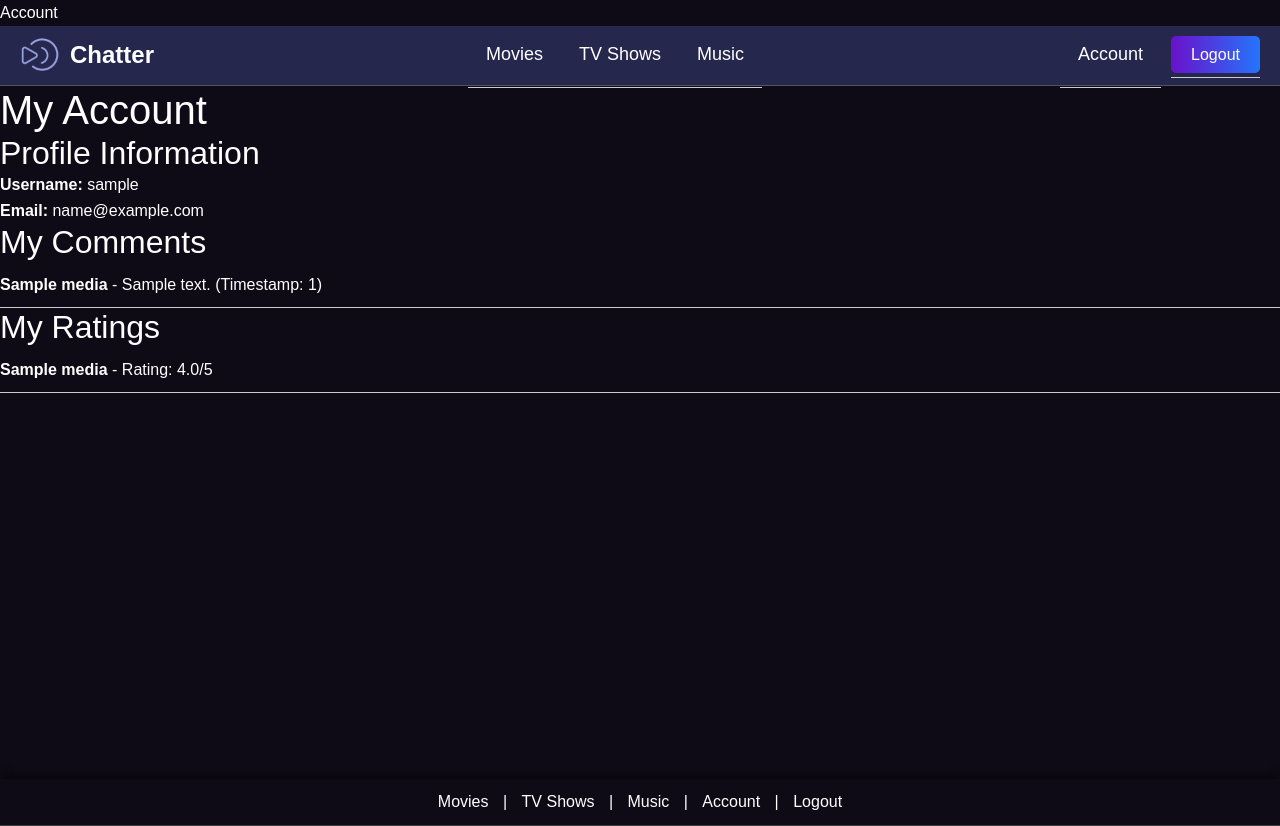
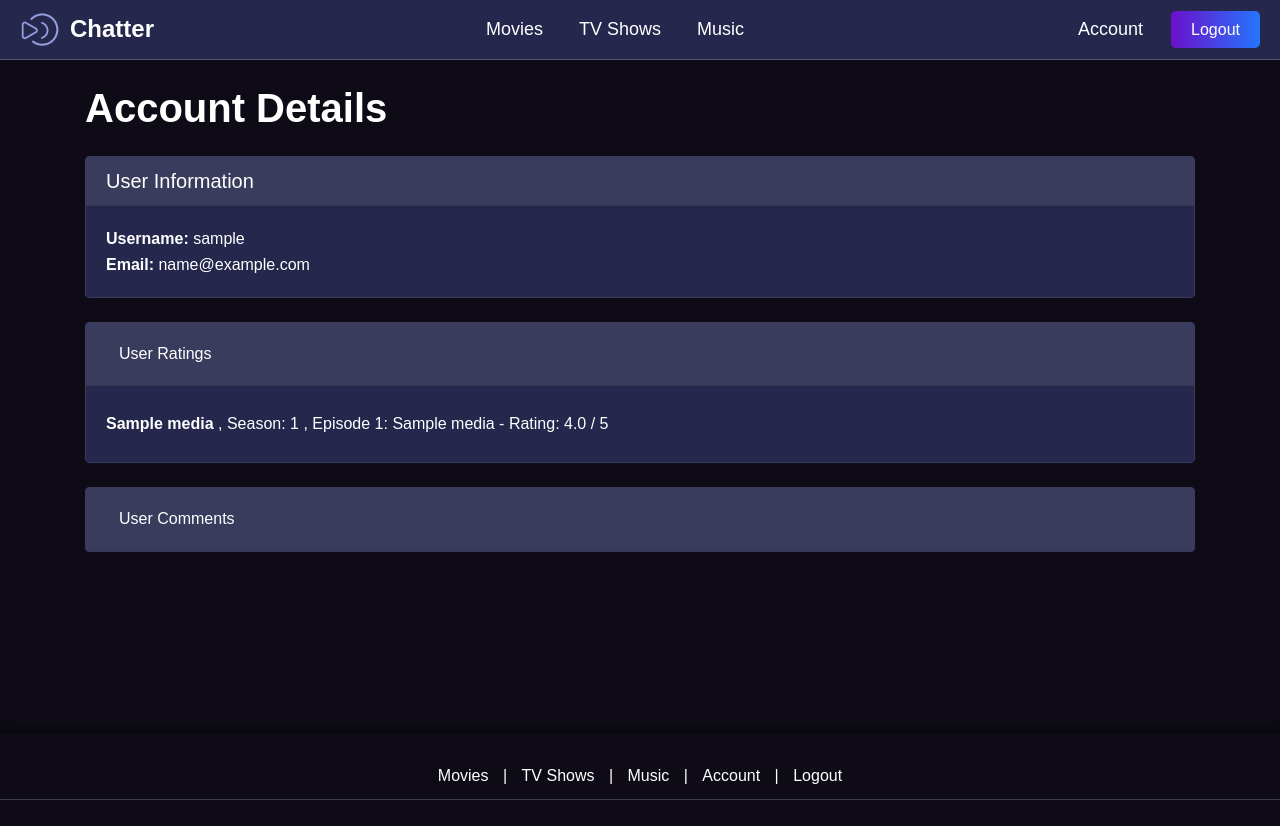
Before and after one commit to DafneArreola/Chatter-React, a Flask app: page /account in a window 1280 px wide. After the commit the page ends 800 px from the top, so only its background shows below. Run offline with Flask 3, Linux system fonts and the light colour scheme; the visitor is signed in with stand-in values (Sample User, id 1); tables that the repository leaves empty hold one stand-in row (values such as "Sample post"); some libraries are stand-ins or nearby versions.

Commit message:
fixed account page

```diff
--- a/backend/routes.py
+++ b/backend/routes.py
@@ -7,10 +7,13 @@ from backend.search_form import SearchForm
 from werkzeug.security import generate_password_hash, check_password_hash
 from backend.models import User, Comment, Rating, Media
 from backend.tv_show_api import get_popular_tv_shows_for_carousel, get_tv_show_details, fetch_show_details, fetch_episode_details, search_tv_shows, get_popular_tv_shows, fetch_season_episodes, fetch_show_poster, fetch_shows
+from datetime import timedelta
 import json
 
 
 main = Blueprint('main', __name__)
+
+
 
 @main.route('/')
 def home():
@@ -366,12 +369,32 @@ def submit_comment():
 
 @main.route('/account')
 def account():
-    if 'user_id' not in session:
-        return redirect(url_for('main.login'))
+    user_id = session.get('user_id')  # Get the logged-in user's ID from the session
 
-    user_id = session['user_id']
-    user = db.session.query(User).filter(User.id == user_id).first()
-    comments = db.session.query(Comment).filter(Comment.user_id == user_id).all()
-    ratings = db.session.query(Rating).filter(Rating.user_id == user_id).all()
+    # Fetch user details
+    user = User.query.get(user_id)
+    # unique_id = '629DixmZGHc7ILtEntuiWE'
+    ratings = Rating.query.filter_by(user_id=user_id).all()
+    comments = Comment.query.filter_by(user_id=user_id).all()
+    # media = Media.query.filter_by(id=unique_id).all()
 
-    return render_template('account.html', user=user, comments=comments, ratings=ratings)
+    # print(ratings)
+    # print(comments)
+    # print(((ratings[8]).media_id))
+    # print(media)
+    # # Fetch media titles for ratings
+    # ratings_with_titles = [(rating, Media.query.get(rating.media_id).title) for rating in ratings]
+
+    # # Fetch media titles for comments
+    # comments_with_titles = [(comment, Media.query.get(comment.media_id).title) for comment in comments]
+    # print(ratings_with_titles)
+    # print(comments_with_titles)
+    return render_template('account.html', user=user, ratings=ratings, comments=comments)
+
+
+@main.record_once
+def register_template_filters(state):
+    app = state.app
+    @app.template_filter('timestamp_to_hms')
+    def timestamp_to_hms_filter(seconds):
+        return str(timedelta(seconds=seconds))
--- a/frontend/static/css/account.css
+++ b/frontend/static/css/account.css
@@ -1,15 +1,74 @@
-/* frontend/static/css/account.css */
+/* account.css */
+
+.container {
+    margin-top: 20px;
+}
 
 h1, h2 {
-    font-family: Arial, sans-serif;
+    font-weight: bold;
 }
 
-ul {
+.user-info {
+    background-color: #25274D;
+    padding: 20px;
+    border-radius: 5px;
+}
+
+.user-ratings, .user-comments {
+    margin-top: 20px;
+}
+
+.table {
+    margin-top: 10px;
+}
+
+.table th, .table td {
+    vertical-align: middle;
+}
+
+/* Style for the collapsible card component */
+.card {
+    background-color: #25274D; /* background for the card */
+    color: #fff; /* White text color */
+    border: 1px solid #3a3c5e; /* Slightly lighter border color */
+}
+
+.card-header {
+    background-color: #3a3c5e; /* Slightly lighter gray for the header */
+}
+
+.card-header button{
+    color: #fff; /* White text color on hover and focus */
+    text-decoration: none; /* Remove underline on hover */
+}
+
+/* Ensure the button text remains white on hover */
+.card-header button:hover,
+.card-header button:focus {
+    color: #fff; /* White text color on hover and focus */
+    text-decoration: underline; /* Remove underline on hover */
+}
+
+.card-body {
+    background-color: #25274D; /*background for the body */
+    color: #fff; /* White text color */
+}
+
+.card-body ul {
     list-style-type: none;
     padding: 0;
 }
 
-li {
-    padding: 10px 0;
-    border-bottom: 1px solid #ccc;
+.card-body ul li {
+    margin: 5px 0;
 }
+
+.card-body a {
+    color: #fff; /* White text color for links */
+    text-decoration: none; /* Remove underline from links */
+}
+
+.card-body a:hover {
+    text-decoration: underline; /* Underline on hover for better UX */
+    background-color:#fff
+}
--- a/frontend/templates/account.html
+++ b/frontend/templates/account.html
@@ -1,39 +1,92 @@
 {% extends "base.html" %}
-{% block title %}Account
+
+{% block title %}
+    <title>{{ user.username }} - Account Details</title>
     <link rel="stylesheet" href="{{ url_for('static', filename='css/account.css') }}">
 {% endblock %}
 
 {% block content %}
-<h1>My Account</h1>
-
-<h2>Profile Information</h2>
+<div class="container mt-4">
+    <div class="row">
+        <!-- User Information -->
+        <div class="col-12">
+            <h1><strong>Account Details</strong></h1>
+            <div class="card mt-4">
+                <div class="card-header">
+                    <h5 class="mb-0">User Information</h5>
+                </div>
+                <div class="card-body">
                     <p><strong>Username:</strong> {{ user.username }}</p>
                     <p><strong>Email:</strong> {{ user.email }}</p>
+                </div>
+            </div>
+        </div>
 
-<h2>My Comments</h2>
-{% if comments %}
+        <!-- Ratings Accordion -->
+        <div class="col-12 mt-4">
+            <div id="accordionRatings">
+                <div class="card">
+                    <div class="card-header" id="headingRatings">
+                        <h5 class="mb-0">
+                            <button class="btn btn-link" data-toggle="collapse" data-target="#collapseRatings" aria-expanded="true" aria-controls="collapseRatings">
+                                User Ratings
+                            </button>
+                        </h5>
+                    </div>
+                    <div id="collapseRatings" class="collapse show" aria-labelledby="headingRatings" data-parent="#accordionRatings">
+                        <div class="card-body">
+                            <ul>
+                                {% for rating in ratings %}
+                                    <li>
+                                        <strong>{{ rating.media.title }}</strong>
+                                        {% if rating.media.season_number %}
+                                            , Season: {{ rating.media.season_number }}
+                                        {% endif %}
+                                        {% if rating.media.episode_number %}
+                                            , Episode {{ rating.media.episode_number }}: {{ rating.media.episode_title }}
+                                        {% endif %}
+                                        - Rating: {{ rating.rating }} / 5
+                                    </li>
+                                {% endfor %}
+                            </ul>
+                        </div>
+                    </div>
+                </div>
+            </div>
+        </div>
+
+        <!-- Comments Accordion -->
+        <div class="col-12 mt-4">
+            <div id="accordionComments">
+                <div class="card">
+                    <div class="card-header" id="headingComments">
+                        <h5 class="mb-0">
+                            <button class="btn btn-link" data-toggle="collapse" data-target="#collapseComments" aria-expanded="true" aria-controls="collapseComments">
+                                User Comments
+                            </button>
+                        </h5>
+                    </div>
+                    <div id="collapseComments" class="collapse" aria-labelledby="headingComments" data-parent="#accordionComments">
+                        <div class="card-body">
                             <ul>
                                 {% for comment in comments %}
                                     <li>
-                <strong>{{ comment.media.title }}</strong> - {{ comment.text }} (Timestamp: {{ comment.timestamp }})
+                                        <strong>{{ comment.media.title }}</strong>
+                                        {% if comment.media.season_number %}
+                                            , Season: {{ comment.media.season_number }}
+                                        {% endif %}
+                                        {% if comment.media.episode_number %}
+                                            , Episode {{ comment.media.episode_number }}: {{ comment.media.episode_title }}
+                                        {% endif %}
+                                        - Comment: {{ comment.text }} ({{ comment.timestamp | timestamp_to_hms }})
                                     </li>
                                 {% endfor %}
                             </ul>
-{% else %}
-    <p>No comments yet.</p>
-{% endif %}
-
-<h2>My Ratings</h2>
-{% if ratings %}
-    <ul>
-        {% for rating in ratings %}
-            <li>
-                <strong>{{ rating.media.title }}</strong> - Rating: {{ rating.rating }}/5
-            </li>
-        {% endfor %}
-    </ul>
-{% else %}
-    <p>No ratings yet.</p>
-{% endif %}
-
+                        </div>
+                    </div>
+                </div>
+            </div>
+        </div>
+    </div>
+</div>
 {% endblock %}
--- a/frontend/templates/base.html
+++ b/frontend/templates/base.html
@@ -73,6 +73,7 @@
 
     <!-- jQuery and Bootstrap JS -->
     <script src="https://code.jquery.com/jquery-3.5.1.slim.min.js"></script>
+    <script src="https://code.jquery.com/jquery-3.6.0.min.js"></script>
     <script src="https://cdn.jsdelivr.net/npm/@popperjs/core@2.9.2/dist/umd/popper.min.js"></script>
     <script src="https://stackpath.bootstrapcdn.com/bootstrap/4.5.2/js/bootstrap.min.js"></script>
     {% block scripts %}{% endblock %}
--- a/requirements.txt
+++ b/requirements.txt
@@ -9,3 +9,4 @@ SearchForm
 flask_wtf
 flask
 flask-socketio
+flask-login
```
Also changed, not shown: backend/__init__.py (+10 -3 lines). Lines whose indentation alone changed are shown as unchanged.
